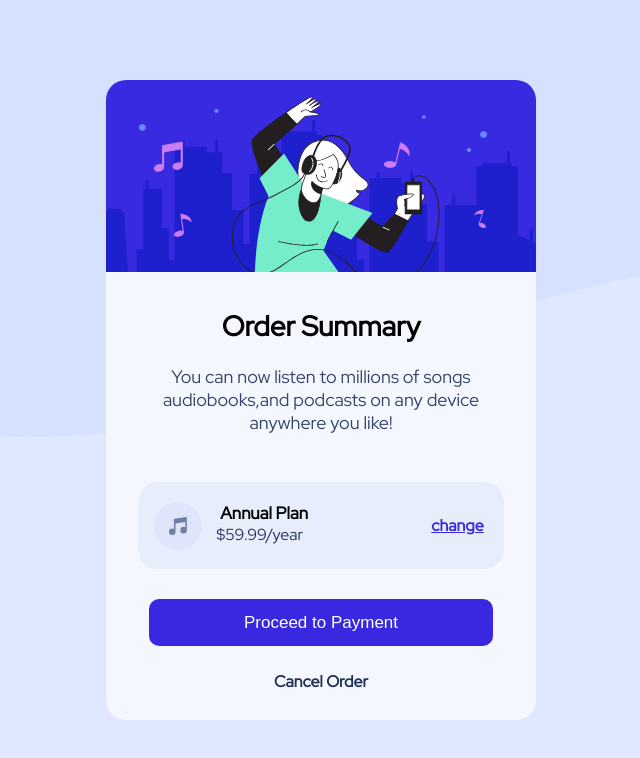
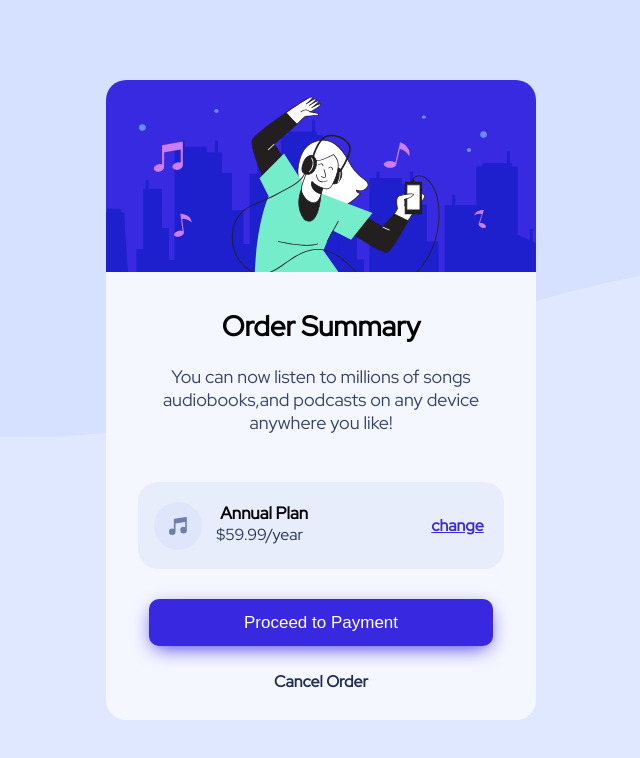
Before and after one commit to Dewanshakib/order-summary-component, a plain HTML site: page index.html in a window 1280 px wide. Shown: the whole page, without its empty margins (319-959 px from the left). Drawn offline with Linux system fonts and the light colour scheme.

Commit message:
Update style.css

```diff
--- a/style.css
+++ b/style.css
@@ -99,6 +99,7 @@ body{
     font-size: 17px;
     color: #fff;
     cursor: pointer;
+    box-shadow: #382ae0 0px 6px 20px -5px;
 }
 .apply-btn > a{
     margin-top: 5px;
```
